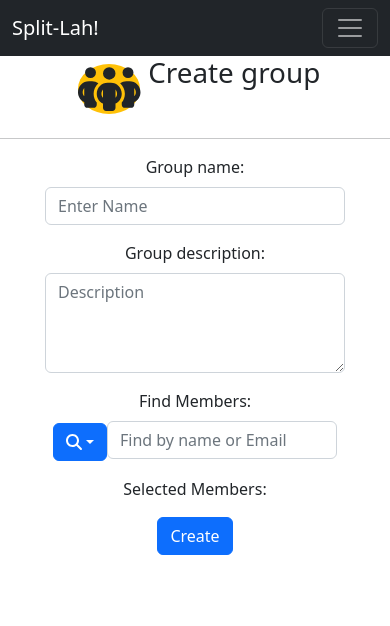
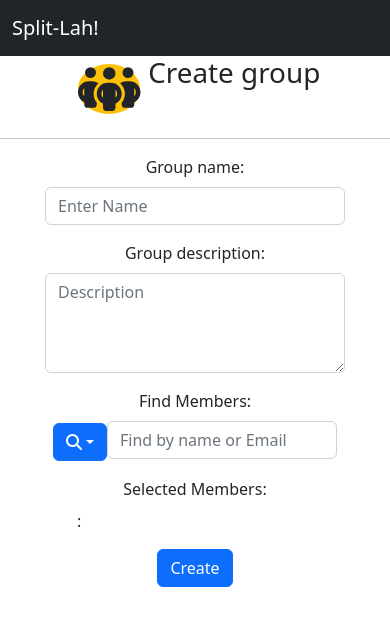
Before and after one commit to SplitLahTeam/SplitLah-, a React (Vite) app in the folder apps/client/: page /group/register in a window 390 px wide. Shown: the top 626 px of the page. Built offline with nearby package versions, Linux system fonts and the light colour scheme.

Commit message:
Minor Display Improvement. Added loggedIn user into list automatically while creating new group

```diff
--- a/apps/client/src/components/CardUserGroupSummary.jsx
+++ b/apps/client/src/components/CardUserGroupSummary.jsx
@@ -47,9 +47,9 @@ const CardUserGroupSummary = () => {
           <ul>
             <Card.Text>
               {userGroups.map((group, idx) => (
-                <Button key={idx} style={{minWidth:"130px"}} className='m-2' onClick={handleGroupClick(group._id)}>{group.name}</Button>
+                <Button key={idx} style={{minWidth:"180px"}} className='m-2' onClick={handleGroupClick(group._id)}>{group.name}</Button>
               ))}
-              <Button className='d-block text-center mx-auto mt-3' variant='secondary' onClick={handleAddGroupClick}>Create a New group</Button>
+              <Button style={{width:"180px"}} className='d-block text-center mt-4 m-2' variant='secondary' onClick={handleAddGroupClick}>Create a New group</Button>
             </Card.Text>
           </ul>
         </Card.Body>
--- a/apps/client/src/components/NavBar.jsx
+++ b/apps/client/src/components/NavBar.jsx
@@ -39,21 +39,24 @@ const NavBar = () => {
       <Navbar bg="dark" variant="dark" expand={"sm"}>
       <Container fluid>
         <Navbar.Brand  style={{cursor:'pointer'}} onClick={handleBrandTxtClick}>Split-Lah!</Navbar.Brand>
+        {userLoggedIn &&
+        <>
           <Navbar.Toggle aria-controls="navbarScroll" />
           <Navbar.Collapse id="navbarScroll">
-          {userLoggedIn && <Nav
+            <Nav
               className="me-auto my-2 my-lg-0"
               style={{ maxHeight: '100px' }}
               navbarScroll
             >
               <Nav.Link onClick={handleDashboardTxtClick}>My Dashboard</Nav.Link>
               <Nav.Link onClick={handleGroupsTxtClick}>My Groups</Nav.Link>
-          </Nav>}
+            </Nav>
           </Navbar.Collapse>
-          {userLoggedIn && <Nav className="ms-auto">
-            {userLoggedIn && <div><p className='text-light text-center p-0 m-0 mx-1 d-none d-sm-block'>Hi! </p> <p className='text-light text-center p-0 m-0 mx-1'>{user.name}</p></div>}
-            {userLoggedIn && <Button  onClick={handleLogOutButtonClick} variant="danger">Log out</Button>}
-          </Nav>}
+          <Nav className="ms-auto">
+            <div><p className='text-light text-center p-0 m-0 mx-1 d-none d-sm-block'>Hi! </p> <p className='text-light text-center p-0 m-0 mx-1'>{user.name}</p></div>
+            <Button  onClick={handleLogOutButtonClick} variant="danger">Log out</Button>
+          </Nav>
+        </>}
       </Container>
       </Navbar>
 
--- a/apps/client/src/pages/GroupRegister.jsx
+++ b/apps/client/src/pages/GroupRegister.jsx
@@ -1,5 +1,6 @@
 import { useState, useRef } from "react";
 import {useNavigate} from 'react-router-dom'
+import {useSelector} from 'react-redux'
 import Button from "react-bootstrap/Button";
 import Form from "react-bootstrap/Form";
 import Row from "react-bootstrap/Row";
@@ -13,7 +14,8 @@ import {faPeopleGroup} from '@fortawesome/free-solid-svg-icons'
 
 const GroupRegister = () => {
   const navigate = useNavigate()
-  const [selectedUserList, setSelectedUserList] = useState([]);
+  const loggedInUser = useSelector((state)=>state.user)
+  const [selectedUserList, setSelectedUserList] = useState([loggedInUser]);
   const [userSearchResults, setUserSearchResults] = useState([
     { id: 1, name: "A", email: "A" },
     { id: 2, name: "B", email: "B" },
```
Lines whose indentation alone changed are shown as unchanged.
